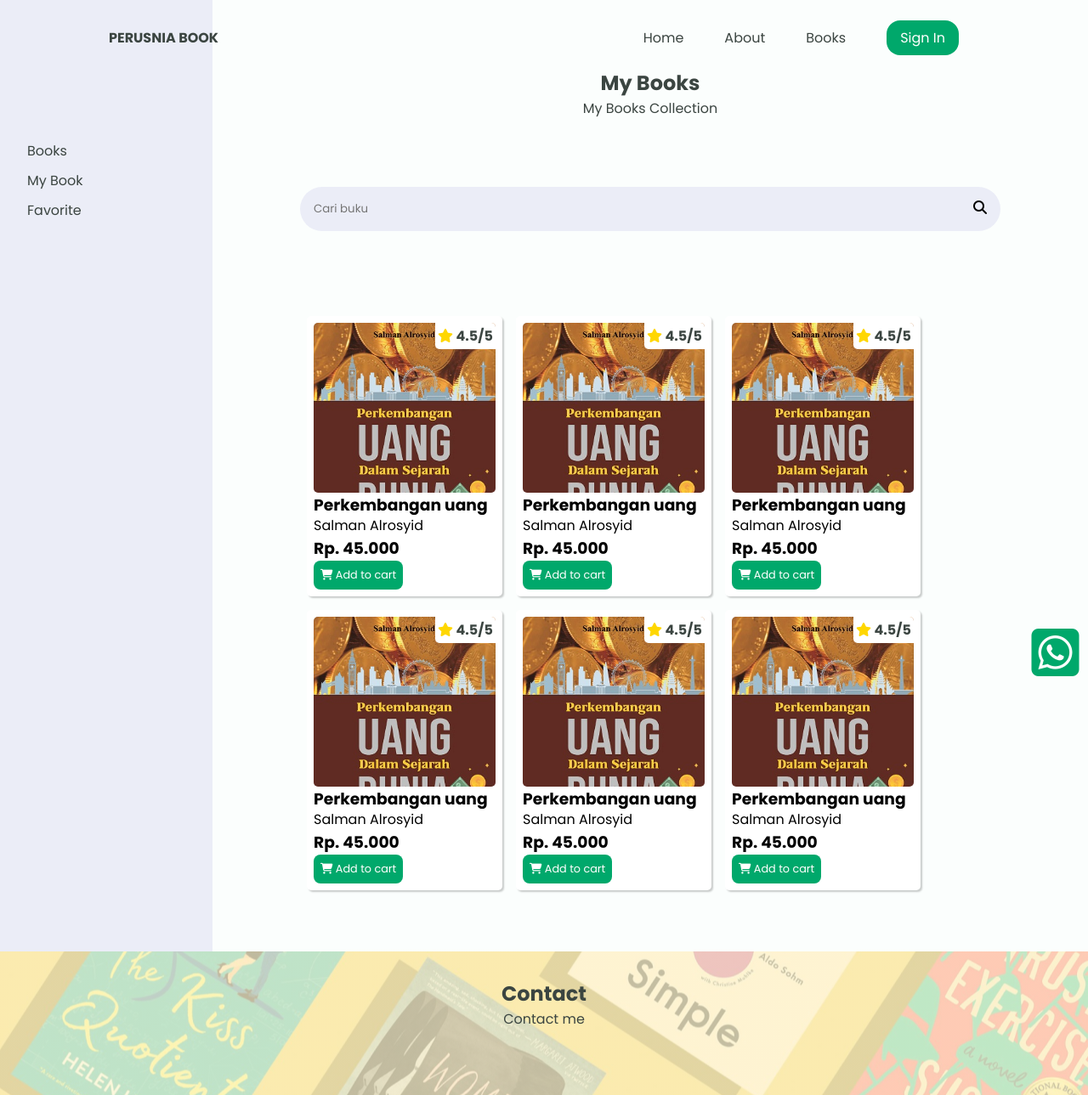
After one commit to FasihLisan/Prusnia-web, a PHP site: page /perusnia/mybooks.php in a window 1280 px wide. The commit adds this page. Shown: the top 1289 px of the page at 85% size. Run offline with PHP 8.4, Linux system fonts and the light colour scheme; some libraries are stand-ins or nearby versions.

Commit message:
menambahkan UI

```diff
--- a/books.php
+++ b/books.php
@@ -3,9 +3,9 @@
 <section class="book-page" id="Books">
 	<div class="sidebar-book">
 		<ul>
-			<li><a href="#">Books</a></li>
-			<li><a href="#">My Book</a></li>
-			<li><a href="#">Favorite</a></li>
+			<li><a href="books.php">Books</a></li>
+			<li><a href="mybooks.php">My Book</a></li>
+			<li><a href="myfavorite.php">Favorite</a></li>
 		</ul>
 	</div>
 	<div class="content-book">
--- /dev/null
+++ b/mybooks.php
@@ -0,0 +1,107 @@
+<?php require './layout/headerIndex.php'; ?>
+
+<section class="book-page" id="Books">
+  <div class="sidebar-book">
+    <ul>
+      <li><a href="books.php">Books</a></li>
+      <li><a href="mybooks.php">My Book</a></li>
+      <li><a href="favorite.php">Favorite</a></li>
+    </ul>
+  </div>
+  <div class="content-book">
+    <h2 class="title">My Books</h2>
+    <span class="subtitle">My Books Collection</span>
+    <div class="container">
+      <div class="search">
+        <form action="#" method="post">
+          <input type="text" name="search" id="search" placeholder="Cari buku" class="search-input" />
+          <i class="fa-solid fa-search"></i>
+        </form>
+      </div>
+
+      <div class="book-content">
+        <div class="card-book">
+          <div class="book-cover">
+            <div class="book-rate">
+              <i class="fa-solid fa-star"></i>
+              <span>4.5/5</span>
+            </div>
+            <img src="./assets/images/book.jpg" alt="" />
+          </div>
+          <h3 class="book-title">Perkembangan uang seluruh dunia</h3>
+          <span>Salman Alrosyid</span>
+          <h3 class="price">Rp. 45.000</h3>
+          <a href="" class="btn"><span class="fa-solid fa-shopping-cart"></span> Add to cart</a>
+        </div>
+        <div class="card-book">
+          <div class="book-cover">
+            <div class="book-rate">
+              <i class="fa-solid fa-star"></i>
+              <span>4.5/5</span>
+            </div>
+            <img src="./assets/images/book.jpg" alt="" />
+          </div>
+          <h3 class="book-title">Perkembangan uang seluruh dunia</h3>
+          <span>Salman Alrosyid</span>
+          <h3 class="price">Rp. 45.000</h3>
+          <a href="" class="btn"><span class="fa-solid fa-shopping-cart"></span> Add to cart</a>
+        </div>
+        <div class="card-book">
+          <div class="book-cover">
+            <div class="book-rate">
+              <i class="fa-solid fa-star"></i>
+              <span>4.5/5</span>
+            </div>
+            <img src="./assets/images/book.jpg" alt="" />
+          </div>
+          <h3 class="book-title">Perkembangan uang seluruh dunia</h3>
+          <span>Salman Alrosyid</span>
+          <h3 class="price">Rp. 45.000</h3>
+          <a href="" class="btn"><span class="fa-solid fa-shopping-cart"></span> Add to cart</a>
+        </div>
+        <div class="card-book">
+          <div class="book-cover">
+            <div class="book-rate">
+              <i class="fa-solid fa-star"></i>
+              <span>4.5/5</span>
+            </div>
+            <img src="./assets/images/book.jpg" alt="" />
+          </div>
+          <h3 class="book-title">Perkembangan uang seluruh dunia</h3>
+          <span>Salman Alrosyid</span>
+          <h3 class="price">Rp. 45.000</h3>
+          <a href="" class="btn"><span class="fa-solid fa-shopping-cart"></span> Add to cart</a>
+        </div>
+        <div class="card-book">
+          <div class="book-cover">
+            <div class="book-rate">
+              <i class="fa-solid fa-star"></i>
+              <span>4.5/5</span>
+            </div>
+            <img src="./assets/images/book.jpg" alt="" />
+          </div>
+          <h3 class="book-title">Perkembangan uang seluruh dunia</h3>
+          <span>Salman Alrosyid</span>
+          <h3 class="price">Rp. 45.000</h3>
+          <a href="" class="btn"><span class="fa-solid fa-shopping-cart"></span> Add to cart</a>
+        </div>
+        <div class="card-book">
+          <div class="book-cover">
+            <div class="book-rate">
+              <i class="fa-solid fa-star"></i>
+              <span>4.5/5</span>
+            </div>
+            <img src="./assets/images/book.jpg" alt="" />
+          </div>
+          <h3 class="book-title">Perkembangan uang seluruh dunia</h3>
+          <span>Salman Alrosyid</span>
+          <h3 class="price">Rp. 45.000</h3>
+          <a href="" class="btn"><span class="fa-solid fa-shopping-cart"></span> Add to cart</a>
+        </div>
+      </div>
+    </div>
+  </div>
+</section>
+
+
+<?php include_once './layout/footerIndex.php' ?>
```
Also changed, not shown: addCategory.php (added, +17 -0 lines), category.php (added, +41 -0 lines), favorite.php (added, +82 -0 lines), paymentCenter.php (added, +54 -0 lines), setting.php (added, +91 -0 lines), updateCategory.php (added, +16 -0 lines).
